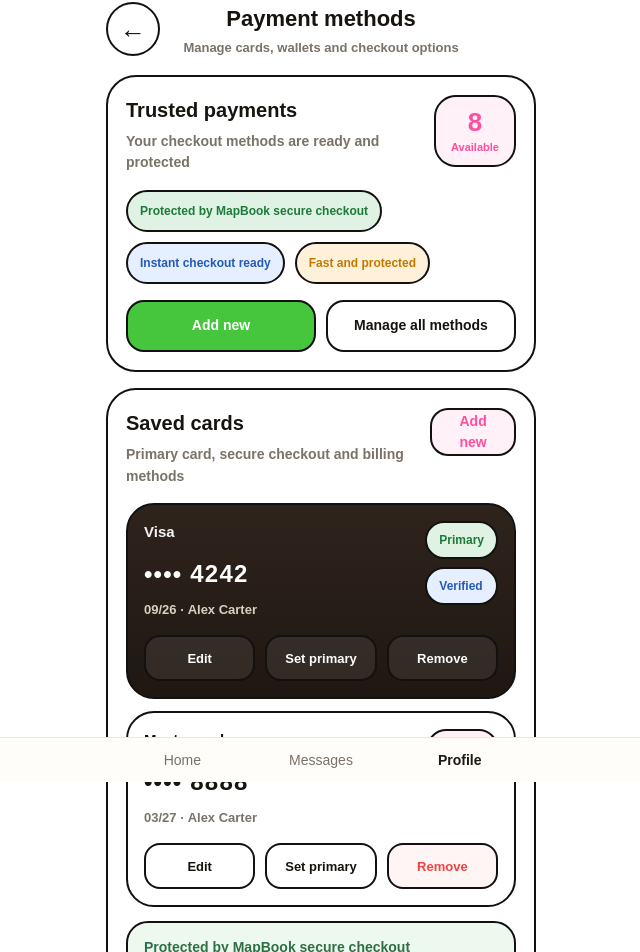
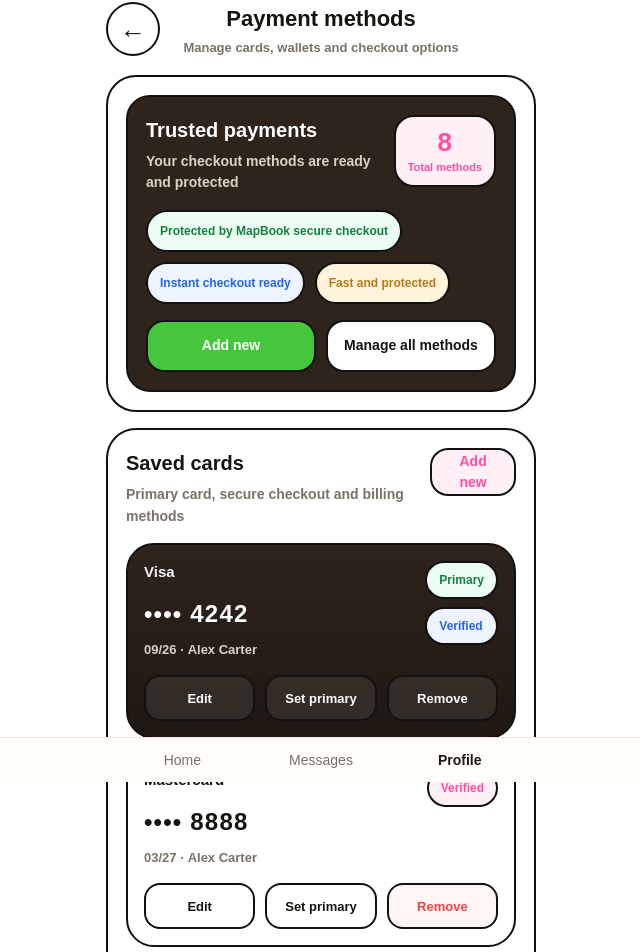
Before and after one commit to bellasalon4u-source/mapbookapp, a Next.js app: page /profile/payments in a window 1280 px wide. Shown: the part 18-970 px from the top of the page, without its empty margins (319-959 px from the left). Built offline with nearby package versions, Linux system fonts and the light colour scheme.

Commit message:
git add app/profile/payments/page.tsx && git commit -m "Redesign payments page with premium bordered white UI"

```diff
--- a/app/profile/payments/page.tsx
+++ b/app/profile/payments/page.tsx
@@ -53,6 +53,7 @@ const paymentTexts = {
     fastProtected: 'Fast and protected',
     sectionActions: 'Quick actions',
     manageAll: 'Manage all methods',
+    totalMethods: 'Total methods',
   },
   ES: {
     title: 'Métodos de pago',
@@ -92,6 +93,7 @@ const paymentTexts = {
     fastProtected: 'Rápido y protegido',
     sectionActions: 'Acciones rápidas',
     manageAll: 'Gestionar todos los métodos',
+    totalMethods: 'Total métodos',
   },
   RU: {
     title: 'Способы оплаты',
@@ -131,6 +133,7 @@ const paymentTexts = {
     fastProtected: 'Быстро и защищённо',
     sectionActions: 'Быстрые действия',
     manageAll: 'Управлять всеми способами',
+    totalMethods: 'Всего способов',
   },
   CZ: {
     title: 'Platební metody',
@@ -170,6 +173,7 @@ const paymentTexts = {
     fastProtected: 'Rychlé a chráněné',
     sectionActions: 'Rychlé akce',
     manageAll: 'Spravovat všechny metody',
+    totalMethods: 'Celkem metod',
   },
   DE: {
     title: 'Zahlungsmethoden',
@@ -209,6 +213,7 @@ const paymentTexts = {
     fastProtected: 'Schnell und geschützt',
     sectionActions: 'Schnellaktionen',
     manageAll: 'Alle Methoden verwalten',
+    totalMethods: 'Methoden gesamt',
   },
   PL: {
     title: 'Metody płatności',
@@ -248,15 +253,16 @@ const paymentTexts = {
     fastProtected: 'Szybko i bezpiecznie',
     sectionActions: 'Szybkie akcje',
     manageAll: 'Zarządzaj wszystkimi metodami',
+    totalMethods: 'Łącznie metod',
   },
 } as const;
 
 function badgeStyle(kind: 'green' | 'blue' | 'pink' | 'orange' | 'neutral') {
-  if (kind === 'green') return { background: '#dff2e3', color: '#1d7a38' };
-  if (kind === 'blue') return { background: '#e6efff', color: '#2559b7' };
-  if (kind === 'pink') return { background: '#fff1f7', color: '#ff4fa0' };
-  if (kind === 'orange') return { background: '#fff0da', color: '#c07a00' };
-  return { background: '#f4efe8', color: '#6d6258' };
+  if (kind === 'green') return { background: '#ecfdf3', color: '#15803d' };
+  if (kind === 'blue') return { background: '#eef4ff', color: '#2563eb' };
+  if (kind === 'pink') return { background: '#fff0f6', color: '#ff4fa0' };
+  if (kind === 'orange') return { background: '#fff4db', color: '#b7791f' };
+  return { background: '#f3f4f6', color: '#4b5563' };
 }
 
 function sectionCardStyle(): CSSProperties {
@@ -322,6 +328,7 @@ export default function PaymentsPage() {
         minHeight: '100vh',
         background: '#ffffff',
         padding: '20px 16px 110px',
+        fontFamily: 'Arial, sans-serif',
       }}
     >
       <div style={{ maxWidth: 430, margin: '0 auto' }}>
@@ -352,7 +359,15 @@ export default function PaymentsPage() {
           </button>
 
           <div style={{ textAlign: 'center' }}>
-            <div style={{ fontSize: 22, fontWeight: 900, color: '#17130f' }}>{text.title}</div>
+            <div
+              style={{
+                fontSize: 22,
+                fontWeight: 900,
+                color: '#17130f',
+              }}
+            >
+              {text.title}
+            </div>
             <div
               style={{
                 marginTop: 4,
@@ -369,10 +384,14 @@ export default function PaymentsPage() {
           <div />
         </div>
 
+        <div style={{ marginTop: 18, ...sectionCardStyle() }}>
           <div
             style={{
-            marginTop: 18,
-            ...sectionCardStyle(),
+              borderRadius: 24,
+              border: '2px solid #111111',
+              background: '#2f241c',
+              color: '#fff',
+              padding: 18,
             }}
           >
             <div
@@ -384,13 +403,13 @@ export default function PaymentsPage() {
               }}
             >
               <div>
-              <div style={{ fontSize: 20, fontWeight: 900, color: '#17130f' }}>{text.trusted}</div>
+                <div style={{ fontSize: 20, fontWeight: 900, color: '#ffffff' }}>{text.trusted}</div>
                 <div
                   style={{
                     marginTop: 6,
                     fontSize: 14,
                     lineHeight: 1.55,
-                  color: '#7b7268',
+                    color: '#ddd2c6',
                     fontWeight: 700,
                   }}
                 >
@@ -400,17 +419,19 @@ export default function PaymentsPage() {
 
               <div
                 style={{
-                minWidth: 82,
-                borderRadius: 22,
+                  minWidth: 92,
+                  borderRadius: 20,
                   border: '2px solid #111111',
-                background: '#fff1f7',
+                  background: '#fff0f6',
                   color: '#ff4fa0',
                   padding: '12px 12px 10px',
                   textAlign: 'center',
                 }}
               >
                 <div style={{ fontSize: 26, fontWeight: 900, lineHeight: 1 }}>{totalMethods}</div>
-              <div style={{ marginTop: 4, fontSize: 11, fontWeight: 900 }}>{text.available}</div>
+                <div style={{ marginTop: 4, fontSize: 11, fontWeight: 900 }}>
+                  {text.totalMethods}
+                </div>
               </div>
             </div>
 
@@ -501,6 +522,7 @@ export default function PaymentsPage() {
               </button>
             </div>
           </div>
+        </div>
 
         <div style={{ marginTop: 16, ...sectionCardStyle() }}>
           <div
@@ -531,7 +553,7 @@ export default function PaymentsPage() {
               style={{
                 border: '2px solid #111111',
                 borderRadius: 18,
-                background: '#fff1f7',
+                background: '#fff0f6',
                 color: '#ff4fa0',
                 minHeight: 48,
                 padding: '0 16px',
@@ -600,7 +622,7 @@ export default function PaymentsPage() {
                   </div>
 
                   <div style={{ display: 'flex', flexDirection: 'column', gap: 8 }}>
-                    {card.isDefault && (
+                    {card.isDefault ? (
                       <span
                         style={{
                           ...badgeStyle(index === 0 ? 'green' : 'orange'),
@@ -614,7 +636,7 @@ export default function PaymentsPage() {
                       >
                         {text.defaultLabel}
                       </span>
-                    )}
+                    ) : null}
 
                     <span
                       style={{
@@ -697,10 +719,10 @@ export default function PaymentsPage() {
               marginTop: 14,
               borderRadius: 22,
               border: '2px solid #111111',
-              background: '#edf9ef',
+              background: '#ecfdf3',
               padding: '14px 16px',
               fontSize: 14,
-              color: '#2f6f46',
+              color: '#15803d',
               fontWeight: 800,
             }}
           >
@@ -1021,7 +1043,7 @@ export default function PaymentsPage() {
                 marginTop: 12,
                 borderRadius: 18,
                 border: '2px solid #111111',
-                background: '#edf4ff',
+                background: '#eef4ff',
                 padding: '12px 14px',
                 fontSize: 13,
                 color: '#2f5dc4',
```
Lines whose indentation alone changed are shown as unchanged.
